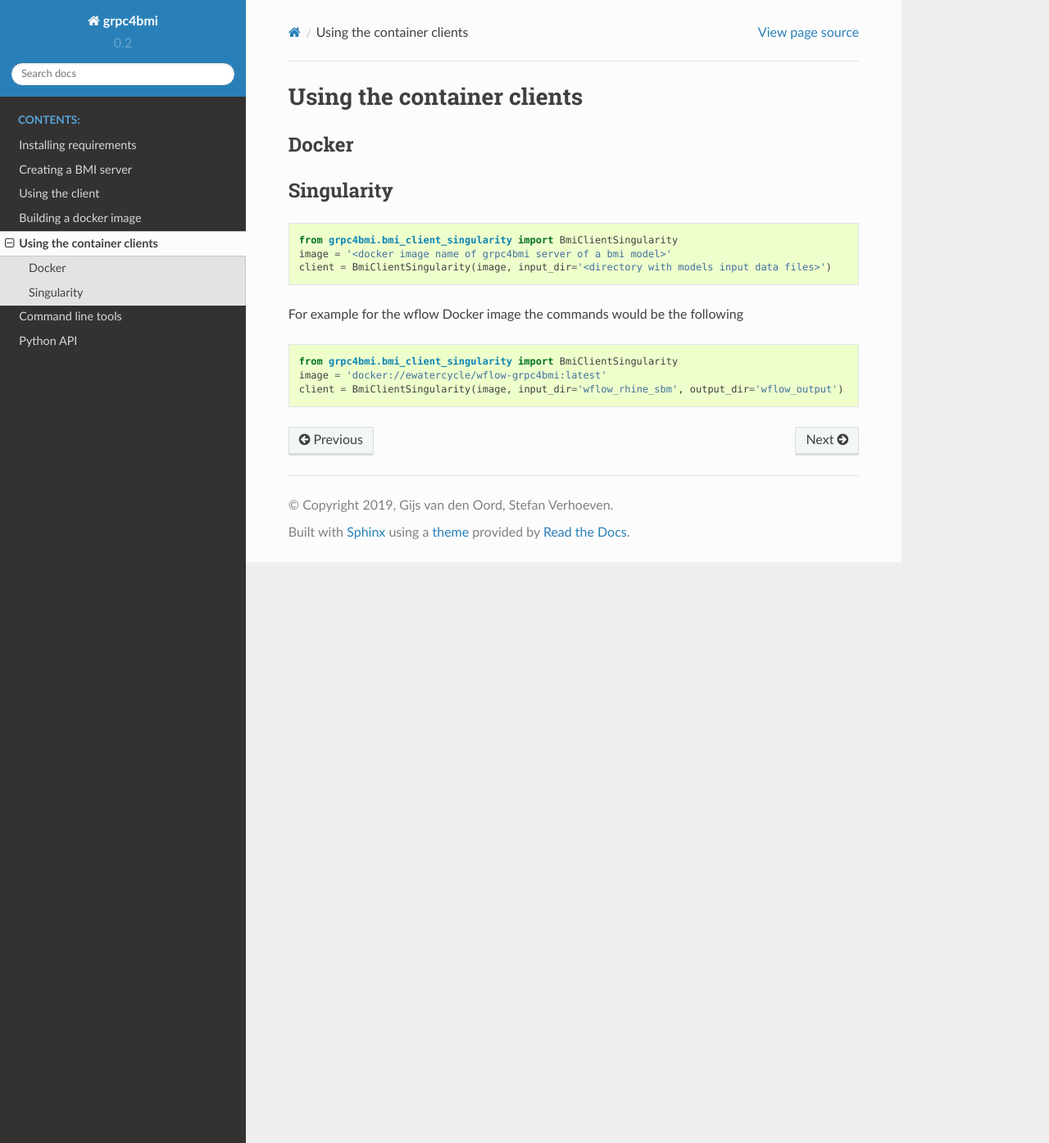
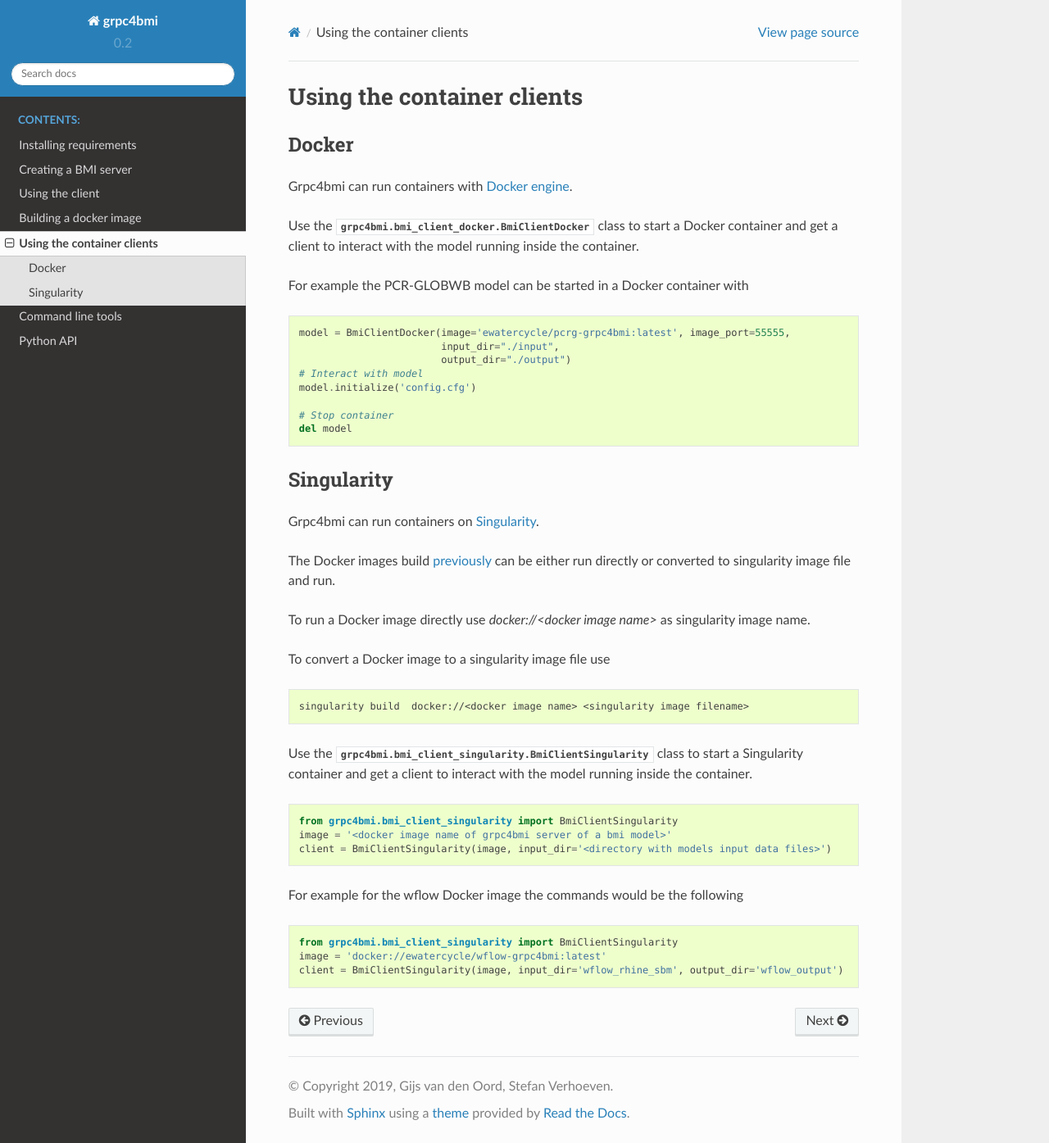
Before and after one commit to eWaterCycle/grpc4bmi, a Sphinx documentation site: the page built from docs/container/usage.rst, in a window 1280 px wide and 1395 px high. Shown: the whole window at 82% size. Built offline with Sphinx 7.4.7 and the Read the Docs theme 2.0.0, drawn with Linux system fonts in a browser that asks for light colours.

Commit message:
containers docs

```diff
--- a/docs/container/building.rst
+++ b/docs/container/building.rst
@@ -1,3 +1,5 @@
+.. _building-docker-image:
+
 Building a docker image
 =======================
 
@@ -10,8 +12,10 @@ To establish this, install your BMI model in a docker container. Then follow the
 
 Python
 ------
+
+
 R
-------
+-
 
 The Docker image can be made by writing a `Dockerfile` file like
 
--- a/docs/container/usage.rst
+++ b/docs/container/usage.rst
@@ -4,8 +4,44 @@ Using the container clients
 Docker
 ------
 
+Grpc4bmi can run containers with `Docker engine`_.
+
+Use the :class:`grpc4bmi.bmi_client_docker.BmiClientDocker` class to start a Docker container and get a client to interact with the model running inside the container.
+
+
+
+For example the PCR-GLOBWB model can be started in a Docker container with
+
+.. code-block:: python
+
+    model = BmiClientDocker(image='ewatercycle/pcrg-grpc4bmi:latest', image_port=55555,
+                            input_dir="./input",
+                            output_dir="./output")
+    # Interact with model
+    model.initialize('config.cfg')
+
+    # Stop container
+    del model
+
+.. _Docker engine: https://docs.docker.com/
+
 Singularity
 -----------
+
+Grpc4bmi can run containers on `Singularity`_.
+
+The Docker images build :ref:`previously <building-docker-image>` can be either run directly or converted to singularity image file and run.
+
+To run a Docker image directly use `docker://<docker image name>` as singularity image name.
+
+To convert a Docker image to a singularity image file use
+
+.. code-block:: sh
+
+    singularity build  docker://<docker image name> <singularity image filename>
+
+
+Use the :class:`grpc4bmi.bmi_client_singularity.BmiClientSingularity` class to start a Singularity container and get a client to interact with the model running inside the container.
 
 .. code-block:: python
 
@@ -20,3 +56,5 @@ For example for the wflow Docker image the commands would be the following
     from grpc4bmi.bmi_client_singularity import BmiClientSingularity
     image = 'docker://ewatercycle/wflow-grpc4bmi:latest'
     client = BmiClientSingularity(image, input_dir='wflow_rhine_sbm', output_dir='wflow_output')
+
+.. _Singularity: https://www.sylabs.io/guides/latest/user-guide/
```
